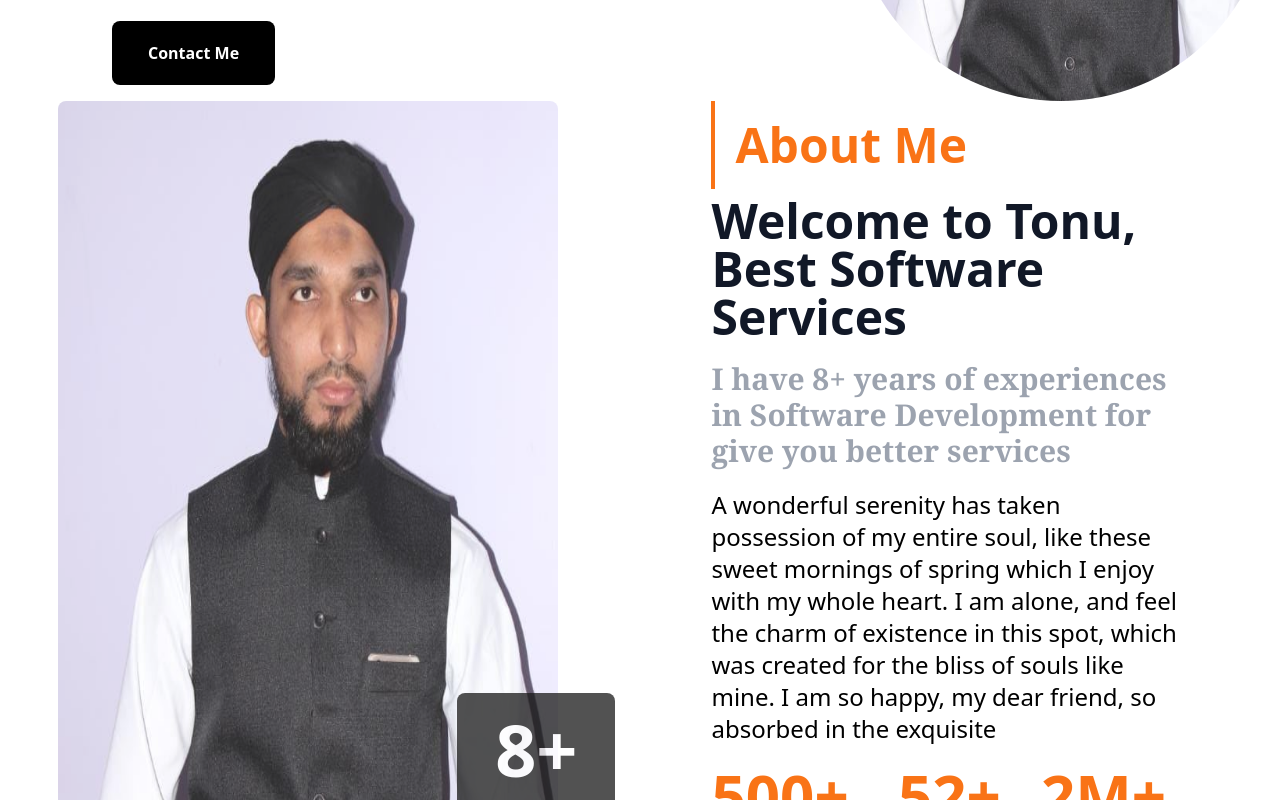
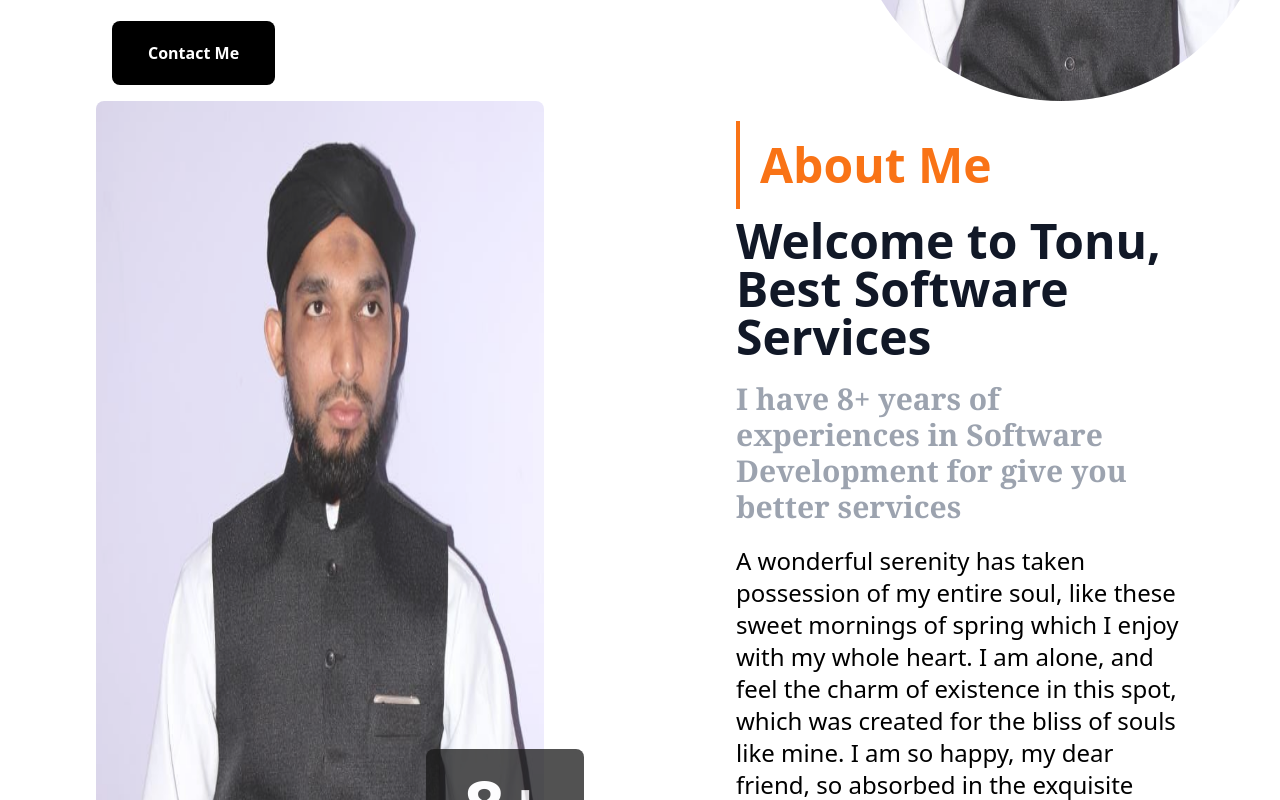
Before and after one commit to shoaibattari/Resume-ShoaibMemon, a Next.js app: page / in a window 1280 px wide. Shown: the part 700-1500 px from the top of the page. Built offline with nearby package versions, Linux system fonts and the light colour scheme.

Commit message:
about section bugs solve

```diff
--- a/app/components/aboutme/About.tsx
+++ b/app/components/aboutme/About.tsx
@@ -5,8 +5,8 @@ import Image from "next/image";
 function About() {
   return (
     <>
-      <div className="container md:flex ">
-        <div className=" relative md:w-4/6 opacity-90 flex flex-wrap md:justify-center md:px-[10px] px-[20px]">
+      <div className="lg:flex w-full top-0 left-0 ">
+        <div className=" relative  xl:w-[50%]  opacity-90 lg:flex flex-wrap lg:justify-center lg:px-[96px] md:px-[126px] px-[20px]">
           <Image
             src={shoaib}
             width={500}
@@ -14,17 +14,15 @@ function About() {
             alt={"shoiab memon"}
             className="rounded-lg "
           />
-          <div className=" absolute  bg-black bottom-0 right-0 rounded-lg p-1 sm:p-3 lg:p-5 text-center opacity-75">
+          <div className=" absolute z-10  bg-black bottom-0 right-0 rounded-lg p-1 sm:p-3 lg:p-5 text-center md:mr-14 opacity-75">
             <p className="text-7xl text-white font-bold">8+</p>
             <p className="text-1xl text-white mt-5">Years Exprience</p>
           </div>
         </div>
 
-        <div className="md:w-4/6 md:px-[96px] px-[20px] ">
+        <div className="lg:w-[50%] md:px-[96px] px-[20px]">
           <div>
-            <h1
-              className="text-5xl text-orange-500 border-l-4 border-orange-500 p-5 font-extrabold mt-5 md:mt-0"
-            >
+            <h1 className="text-5xl  text-orange-500 border-l-4 border-orange-500 p-5 font-extrabold mt-5 ">
               About Me
             </h1>
           </div>
@@ -42,7 +40,7 @@ function About() {
             created for the bliss of souls like mine. I am so happy, my dear
             friend, so absorbed in the exquisite
           </p>
-          <div className="flex space-x-10">
+          <div className="flex  md:space-x-2 space-x-5">
             <div className="box-decoration-clone mt-5">
               <p className="text-orange-500 text-3xl sm:text-4xl lg:text-6xl font-bold">
                 500+
--- /dev/null
+++ b/app/components/services/Services.tsx
@@ -0,0 +1,15 @@
+import React from "react";
+
+function Services() {
+  return (
+    <div className="md:flex md:px-[96px] px-[20px] ">
+      <div className="md:flex md:justify-center md:content-center">
+        <h1 className="text-5xl text-orange-500 border-l-4 border-orange-500 p-5 font-extrabold ">
+          Services
+        </h1>
+      </div>
+    </div>
+  );
+}
+
+export default Services;
--- a/app/page.tsx
+++ b/app/page.tsx
@@ -1,12 +1,14 @@
 import React from "react";
 import About from "./components/aboutme/About";
 import Hero from "./components/hero/Hero";
+import Services from "./components/services/Services";
 
 export default function Home() {
   return (
     <>
     <Hero />
     <About />
+    {/* <Services /> */}
     </>
   );
 }
```
